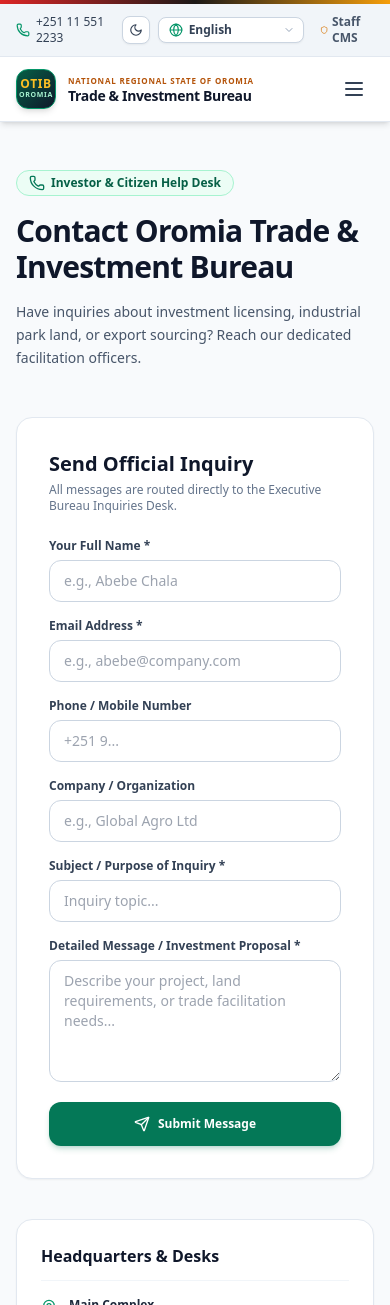
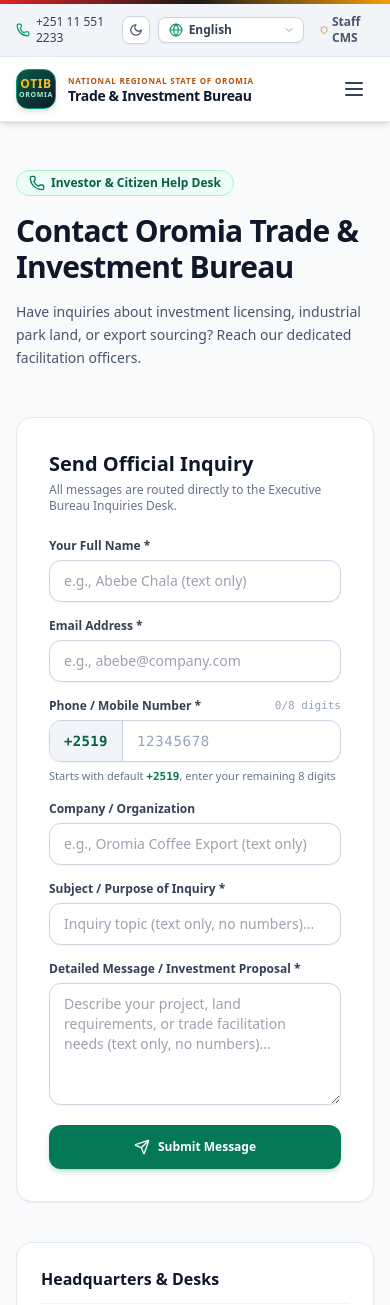
Before and after one commit to malke355/TOR, a React (Vite) app in the folder client/: page /contact in a window 390 px wide. Shown: the top 1305 px of the page. Built offline with nearby package versions, Linux system fonts and the light colour scheme.

Commit message:
feat: add comprehensive form validation - phone starts with +2519 default, text-only fields, inline error messages

```diff
--- a/client/src/pages/ContactPage.jsx
+++ b/client/src/pages/ContactPage.jsx
@@ -19,11 +19,12 @@ export default function ContactPage() {
   const [formData, setFormData] = useState({
     name: '',
     email: '',
-    phone: '',
     organization: '',
     subject: '',
     message: ''
   });
+  const [phoneSuffix, setPhoneSuffix] = useState('');
+  const [fieldErrors, setFieldErrors] = useState({});
   const [submitting, setSubmitting] = useState(false);
   const [successMsg, setSuccessMsg] = useState(null);
   const [errorMsg, setErrorMsg] = useState(null);
@@ -36,20 +37,99 @@ export default function ContactPage() {
   }, [searchParams]);
 
   const handleChange = (e) => {
-    setFormData({ ...formData, [e.target.name]: e.target.value });
+    const { name, value } = e.target;
+
+    // Live validation for text-only fields (numbers not allowed)
+    const textOnlyFields = ['name', 'organization', 'subject', 'message'];
+    if (textOnlyFields.includes(name)) {
+      if (/\d/.test(value)) {
+        setFieldErrors(prev => ({
+          ...prev,
+          [name]: 'Numbers are not allowed. Please enter text only.'
+        }));
+      } else {
+        setFieldErrors(prev => ({
+          ...prev,
+          [name]: null
+        }));
+      }
+    }
+
+    setFormData(prev => ({ ...prev, [name]: value }));
+  };
+
+  const handlePhoneSuffixChange = (e) => {
+    // Only allow numeric digits, max 8 digits
+    const digitsOnly = e.target.value.replace(/\D/g, '').slice(0, 8);
+    setPhoneSuffix(digitsOnly);
+
+    if (fieldErrors.phone) {
+      if (digitsOnly.length === 8) {
+        setFieldErrors(prev => ({ ...prev, phone: null }));
+      } else {
+        setFieldErrors(prev => ({
+          ...prev,
+          phone: `Please enter all 8 digits (${digitsOnly.length}/8 entered)`
+        }));
+      }
+    }
   };
 
   const handleSubmit = async (e) => {
     e.preventDefault();
-    setSubmitting(true);
     setSuccessMsg(null);
     setErrorMsg(null);
+
+    const errors = {};
+
+    // 1. Full Name validation (required & text only)
+    if (!formData.name.trim()) {
+      errors.name = 'Full Name is required.';
+    } else if (/\d/.test(formData.name)) {
+      errors.name = 'Full Name must contain text only, no numbers are allowed.';
+    }
+
+    // 2. Organization validation (text only if provided)
+    if (formData.organization && /\d/.test(formData.organization)) {
+      errors.organization = 'Company / Organization must contain text only, no numbers are allowed.';
+    }
+
+    // 3. Subject validation (required & text only)
+    if (!formData.subject.trim()) {
+      errors.subject = 'Subject / Purpose of Inquiry is required.';
+    } else if (/\d/.test(formData.subject)) {
+      errors.subject = 'Subject / Purpose of Inquiry must contain text only, no numbers are allowed.';
+    }
+
+    // 4. Detailed Message validation (required & text only)
+    if (!formData.message.trim()) {
+      errors.message = 'Detailed Message is required.';
+    } else if (/\d/.test(formData.message)) {
+      errors.message = 'Detailed Message must contain text only, no numbers are allowed.';
+    }
+
+    // 5. Phone validation: must have exactly 8 digits after default +2519
+    if (!phoneSuffix || phoneSuffix.length !== 8 || !/^\d{8}$/.test(phoneSuffix)) {
+      errors.phone = 'Phone number must start with +2519 followed by exactly 8 digits.';
+    }
+
+    if (Object.keys(errors).length > 0) {
+      setFieldErrors(errors);
+      setErrorMsg('Please correct the highlighted validation errors before submitting.');
+      return;
+    }
+
+    setSubmitting(true);
+    const fullPhone = `+2519${phoneSuffix}`;
 
     try {
       const res = await fetch('/api/messages', {
         method: 'POST',
         headers: { 'Content-Type': 'application/json' },
-        body: JSON.stringify(formData)
+        body: JSON.stringify({
+          ...formData,
+          phone: fullPhone
+        })
       });
       const data = await res.json();
 
@@ -61,11 +141,12 @@ export default function ContactPage() {
       setFormData({
         name: '',
         email: '',
-        phone: '',
         organization: '',
         subject: '',
         message: ''
       });
+      setPhoneSuffix('');
+      setFieldErrors({});
     } catch (err) {
       setErrorMsg(err.message);
     } finally {
@@ -93,7 +174,7 @@ export default function ContactPage() {
         {/* Left Column: Contact Form */}
         <div className="lg:col-span-7 bg-white dark:bg-slate-900 p-8 rounded-2xl border border-slate-200 dark:border-slate-800 shadow-sm space-y-6 transition-colors">
           <div>
-            <h3 className="text-xl font-bold text-slate-900 dark:text-white">{t.contact?.formHeading || "Official Inquiry Form"}</h3>
+            <h3 className="text-xl font-bold text-slate-900 dark:text-white">{t.contact?.formHeading || "Send Official Inquiry"}</h3>
             <p className="text-xs text-slate-500 dark:text-slate-400 mt-1">
               All messages are routed directly to the Executive Bureau Inquiries Desk.
             </p>
@@ -129,9 +210,15 @@ export default function ContactPage() {
                   required
                   value={formData.name}
                   onChange={handleChange}
-                  placeholder="e.g., Abebe Chala"
-                  className="w-full px-3.5 py-2.5 rounded-xl border border-slate-300 dark:border-slate-700 bg-white dark:bg-slate-800 text-slate-900 dark:text-white focus:outline-none focus:border-emerald-600 text-sm"
+                  placeholder="e.g., Abebe Chala (text only)"
+                  className={`w-full px-3.5 py-2.5 rounded-xl border ${fieldErrors.name ? 'border-red-500 ring-1 ring-red-500' : 'border-slate-300 dark:border-slate-700 focus:border-emerald-600'} bg-white dark:bg-slate-800 text-slate-900 dark:text-white focus:outline-none text-sm transition-all shadow-sm`}
                 />
+                {fieldErrors.name && (
+                  <p className="text-[11px] text-red-600 dark:text-red-400 font-medium flex items-center gap-1">
+                    <AlertCircle className="w-3 h-3 shrink-0" />
+                    <span>{fieldErrors.name}</span>
+                  </p>
+                )}
               </div>
 
               <div className="space-y-1.5">
@@ -143,22 +230,45 @@ export default function ContactPage() {
                   value={formData.email}
                   onChange={handleChange}
                   placeholder="e.g., abebe@company.com"
-                  className="w-full px-3.5 py-2.5 rounded-xl border border-slate-300 dark:border-slate-700 bg-white dark:bg-slate-800 text-slate-900 dark:text-white focus:outline-none focus:border-emerald-600 text-sm"
+                  className="w-full px-3.5 py-2.5 rounded-xl border border-slate-300 dark:border-slate-700 bg-white dark:bg-slate-800 text-slate-900 dark:text-white focus:outline-none focus:border-emerald-600 text-sm shadow-sm"
                 />
               </div>
             </div>
 
             <div className="grid grid-cols-1 sm:grid-cols-2 gap-4">
               <div className="space-y-1.5">
-                <label className="font-semibold text-slate-700 dark:text-slate-300">{t.contact?.phone || "Phone Number"}</label>
-                <input
-                  type="tel"
-                  name="phone"
-                  value={formData.phone}
-                  onChange={handleChange}
-                  placeholder="+251 9..."
-                  className="w-full px-3.5 py-2.5 rounded-xl border border-slate-300 dark:border-slate-700 bg-white dark:bg-slate-800 text-slate-900 dark:text-white focus:outline-none focus:border-emerald-600 text-sm"
-                />
+                <div className="flex items-center justify-between">
+                  <label className="font-semibold text-slate-700 dark:text-slate-300">{t.contact?.phone || "Phone Number"} *</label>
+                  <span className={`text-[11px] font-mono font-medium ${phoneSuffix.length === 8 ? 'text-emerald-600 dark:text-emerald-400 font-bold' : 'text-slate-400'}`}>
+                    {phoneSuffix.length}/8 digits
+                  </span>
+                </div>
+                <div className={`flex rounded-xl border ${fieldErrors.phone ? 'border-red-500 ring-1 ring-red-500' : 'border-slate-300 dark:border-slate-700 focus-within:border-emerald-600 focus-within:ring-1 focus-within:ring-emerald-600'} bg-white dark:bg-slate-800 overflow-hidden transition-all shadow-sm`}>
+                  <span className="inline-flex items-center px-3.5 bg-slate-100 dark:bg-slate-700/80 text-emerald-800 dark:text-emerald-400 font-mono font-bold text-sm border-r border-slate-300 dark:border-slate-700 select-none tracking-wide">
+                    +2519
+                  </span>
+                  <input
+                    type="tel"
+                    inputMode="numeric"
+                    name="phoneSuffix"
+                    maxLength={8}
+                    required
+                    value={phoneSuffix}
+                    onChange={handlePhoneSuffixChange}
+                    placeholder="12345678"
+                    className="w-full px-3.5 py-2.5 bg-transparent text-slate-900 dark:text-white focus:outline-none text-sm font-mono tracking-wider placeholder:text-slate-400"
+                  />
+                </div>
+                {fieldErrors.phone ? (
+                  <p className="text-[11px] text-red-600 dark:text-red-400 font-medium flex items-center gap-1">
+                    <AlertCircle className="w-3 h-3 shrink-0" />
+                    <span>{fieldErrors.phone}</span>
+                  </p>
+                ) : (
+                  <p className="text-[11px] text-slate-500 dark:text-slate-400">
+                    Starts with default <span className="font-mono font-semibold text-emerald-700 dark:text-emerald-400">+2519</span>, enter your remaining 8 digits
+                  </p>
+                )}
               </div>
 
               <div className="space-y-1.5">
@@ -168,42 +278,60 @@ export default function ContactPage() {
                   name="organization"
                   value={formData.organization}
                   onChange={handleChange}
-                  placeholder="e.g., Global Agro Ltd"
-                  className="w-full px-3.5 py-2.5 rounded-xl border border-slate-300 dark:border-slate-700 bg-white dark:bg-slate-800 text-slate-900 dark:text-white focus:outline-none focus:border-emerald-600 text-sm"
+                  placeholder="e.g., Oromia Coffee Export (text only)"
+                  className={`w-full px-3.5 py-2.5 rounded-xl border ${fieldErrors.organization ? 'border-red-500 ring-1 ring-red-500' : 'border-slate-300 dark:border-slate-700 focus:border-emerald-600'} bg-white dark:bg-slate-800 text-slate-900 dark:text-white focus:outline-none text-sm transition-all shadow-sm`}
                 />
+                {fieldErrors.organization && (
+                  <p className="text-[11px] text-red-600 dark:text-red-400 font-medium flex items-center gap-1">
+                    <AlertCircle className="w-3 h-3 shrink-0" />
+                    <span>{fieldErrors.organization}</span>
+                  </p>
+                )}
               </div>
             </div>
 
             <div className="space-y-1.5">
-              <label className="font-semibold text-slate-700 dark:text-slate-300">{t.contact?.subject || "Subject"} *</label>
+              <label className="font-semibold text-slate-700 dark:text-slate-300">{t.contact?.subject || "Subject / Purpose of Inquiry"} *</label>
               <input
                 type="text"
                 name="subject"
                 required
                 value={formData.subject}
                 onChange={handleChange}
-                placeholder="Inquiry topic..."
-                className="w-full px-3.5 py-2.5 rounded-xl border border-slate-300 dark:border-slate-700 bg-white dark:bg-slate-800 text-slate-900 dark:text-white focus:outline-none focus:border-emerald-600 text-sm"
+                placeholder="Inquiry topic (text only, no numbers)..."
+                className={`w-full px-3.5 py-2.5 rounded-xl border ${fieldErrors.subject ? 'border-red-500 ring-1 ring-red-500' : 'border-slate-300 dark:border-slate-700 focus:border-emerald-600'} bg-white dark:bg-slate-800 text-slate-900 dark:text-white focus:outline-none text-sm transition-all shadow-sm`}
               />
+              {fieldErrors.subject && (
+                <p className="text-[11px] text-red-600 dark:text-red-400 font-medium flex items-center gap-1">
+                  <AlertCircle className="w-3 h-3 shrink-0" />
+                  <span>{fieldErrors.subject}</span>
+                </p>
+              )}
             </div>
 
             <div className="space-y-1.5">
-              <label className="font-semibold text-slate-700 dark:text-slate-300">{t.contact?.message || "Message / Request Details"} *</label>
+              <label className="font-semibold text-slate-700 dark:text-slate-300">{t.contact?.message || "Detailed Message / Investment Proposal"} *</label>
               <textarea
                 name="message"
                 rows="5"
                 required
                 value={formData.message}
                 onChange={handleChange}
-                placeholder="Describe your project, land requirements, or trade facilitation needs..."
-                className="w-full px-3.5 py-2.5 rounded-xl border border-slate-300 dark:border-slate-700 bg-white dark:bg-slate-800 text-slate-900 dark:text-white focus:outline-none focus:border-emerald-600 text-sm"
+                placeholder="Describe your project, land requirements, or trade facilitation needs (text only, no numbers)..."
+                className={`w-full px-3.5 py-2.5 rounded-xl border ${fieldErrors.message ? 'border-red-500 ring-1 ring-red-500' : 'border-slate-300 dark:border-slate-700 focus:border-emerald-600'} bg-white dark:bg-slate-800 text-slate-900 dark:text-white focus:outline-none text-sm transition-all shadow-sm`}
               ></textarea>
+              {fieldErrors.message && (
+                <p className="text-[11px] text-red-600 dark:text-red-400 font-medium flex items-center gap-1">
+                  <AlertCircle className="w-3 h-3 shrink-0" />
+                  <span>{fieldErrors.message}</span>
+                </p>
+              )}
             </div>
 
             <button
               type="submit"
               disabled={submitting}
-              className="w-full inline-flex items-center justify-center gap-2 bg-emerald-700 hover:bg-emerald-800 text-white font-bold py-3.5 px-6 rounded-xl shadow-md shadow-emerald-700/20 transition-all disabled:opacity-50"
+              className="w-full inline-flex items-center justify-center gap-2 bg-emerald-700 hover:bg-emerald-800 text-white font-bold py-3.5 px-6 rounded-xl shadow-md shadow-emerald-700/20 transition-all disabled:opacity-50 cursor-pointer"
             >
               <Send className="w-4 h-4" />
               <span>{submitting ? (t.contact?.submitting || 'Transmitting...') : (t.contact?.submit || 'Submit Inquiry')}</span>
```
Also changed, not shown: 1 other file (tests, documents, lock files or other folders).
